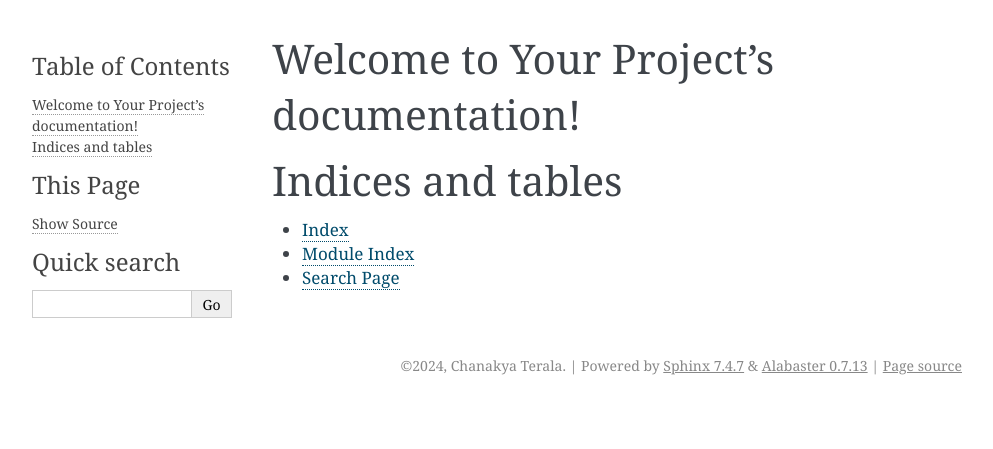
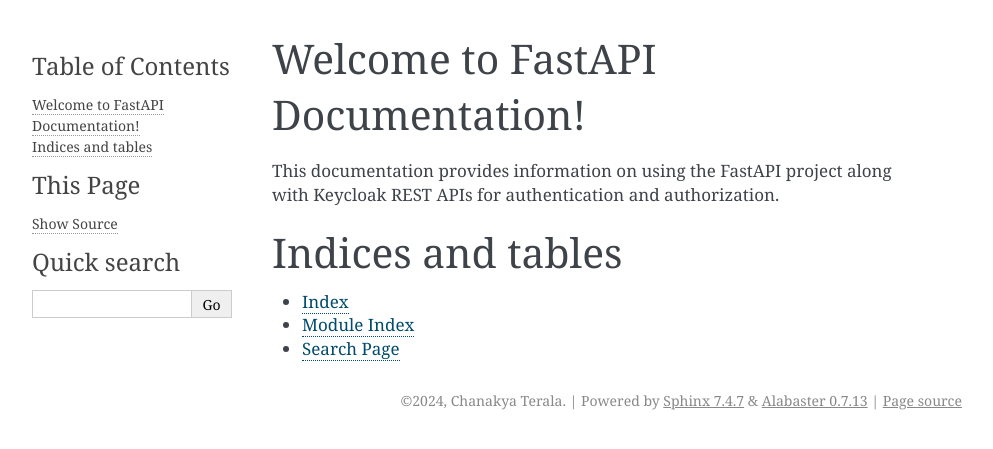
Before and after one commit to Chanakya-Raam/ReadTheDocs, a Sphinx documentation site: the page built from docs/index.rst, in a window 1280 px wide. Shown: the top 449 px of the page, without its empty margins (148-1141 px from the left). Built offline with Sphinx 7.4.7, drawn with Linux system fonts in a browser that asks for light colours; pages that are not in the unit, such as notebooks, are missing from menus.

```diff
--- a/docs/index.rst
+++ b/docs/index.rst
@@ -1,13 +1,15 @@
-Welcome to Your Project's documentation!
-=========================================
+Welcome to FastAPI Documentation!
+==================================
+
+This documentation provides information on using the FastAPI project along with Keycloak REST APIs for authentication and authorization.
 
 .. toctree::
    :maxdepth: 2
    :caption: Contents:
 
    introduction
-   installation
-   usage
+   authentication
+   api-endpoints
 
 Indices and tables
 ==================
--- a/docs/requirements.txt
+++ b/docs/requirements.txt
@@ -0,0 +1 @@
+sphinx-rtd-theme
```
Also changed, not shown: 9 other files.
